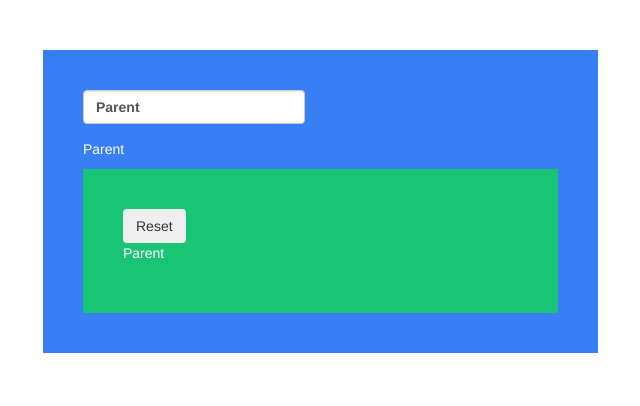
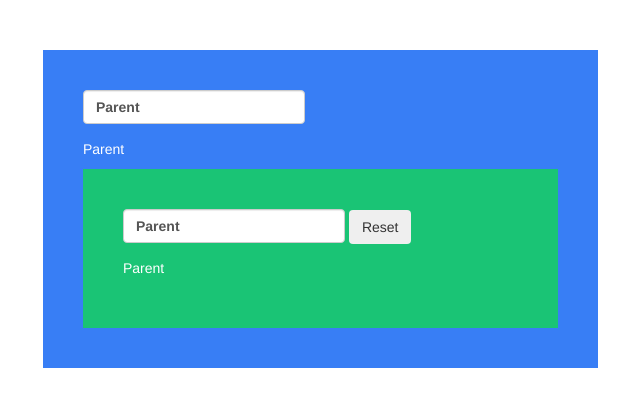
Before and after one commit to GMDIV/angular-scope-excercise, a plain HTML site: page index.html in a window 1280 px wide. Shown: the whole page, without its empty margins (27-667 px from the left). Drawn offline with Linux system fonts and the light colour scheme.

Commit message:
added comments to describe what is going on with the code. Added an input field for the ChildController to show databinding scope issues.

```diff
--- a/index.html
+++ b/index.html
@@ -26,6 +26,9 @@
 
 				<div class="child"
 					 ng-controller="ChildController">
+					<label>
+						<input type="text" ng-model="name">
+					</label>
 					<button class="btn" ng-click="reset()">Reset</button>
 					<p>{{name}}</p>
 				</div>
```
Also changed, not shown: index.js (+8 -0 lines).
